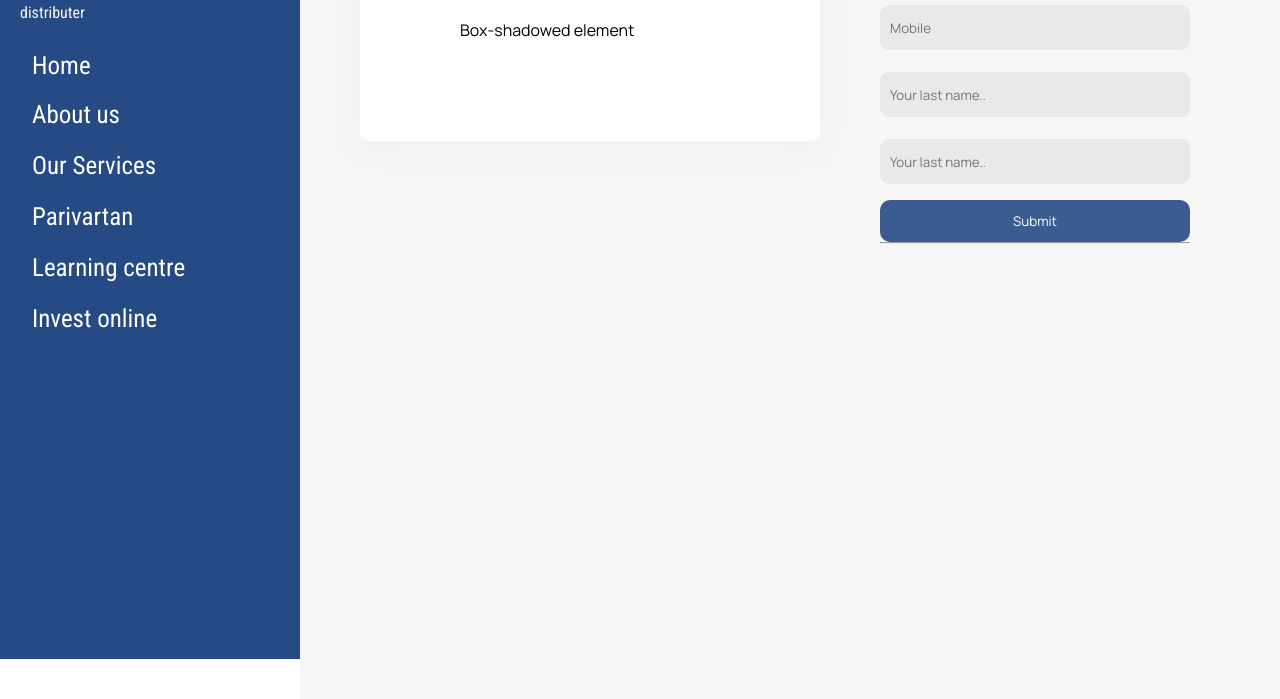
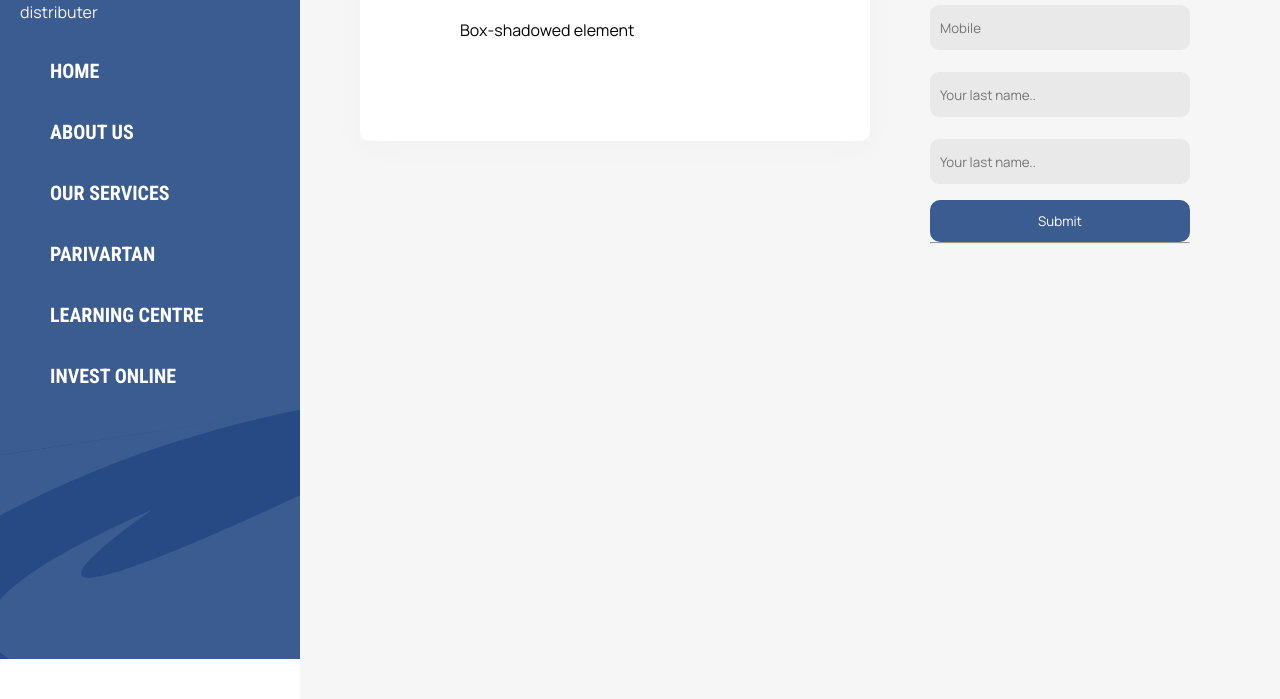
Before and after one commit to npaul2173/simplyInvest, a React app: page / in a window 1280 px wide. Shown: the part 141-840 px from the top of the page. Built offline with nearby package versions, Linux system fonts and the light colour scheme.

Commit message:
Sidebar Nav background Lower  added

```diff
--- a/src/index.css
+++ b/src/index.css
@@ -5,6 +5,7 @@
   padding: 0;
   text-decoration: none;
   font-family: "Manrope", sans-serif;
+  box-sizing: border-box;
 }
 
 body {
--- a/src/nav/index.js
+++ b/src/nav/index.js
@@ -1,5 +1,6 @@
 import "./index.styles.css";
 import Logo from "../assets/svgs/LOGO.svg";
+import NavBackground from "../assets/svgs/NavLowerbackgroung.svg";
 export const NavBar = () => {
   return (
     <div class="sidenav">
@@ -14,24 +15,28 @@ export const NavBar = () => {
         </span>
       </div>
 
-      <a style={{ fontFamily: "Roboto Condensed" }} href="#" class="active">
-        <span>Home</span>
+      <a href="#" class="active">
+        <span className="navSpan">Home</span>
       </a>
       <a href="#">
-        <span>About us</span>
+        <span className="navSpan">About us</span>
       </a>
       <a href="#">
-        <span>Our Services</span>
+        <span className="navSpan">Our Services</span>
       </a>
       <a href="#">
-        <span>Parivartan</span>
+        <span className="navSpan">Parivartan</span>
       </a>
       <a href="#">
-        <span>Learning centre</span>
+        <span className="navSpan">Learning centre</span>
       </a>
       <a href="#">
-        <span>Invest online</span>
+        <span className="navSpan">Invest online</span>
       </a>
+
+      <div className="navBackgroundContainer">
+        <img className="navBackground" src={NavBackground} alt="simplyInvest" />
+      </div>
     </div>
   );
 };
--- a/src/nav/index.styles.css
+++ b/src/nav/index.styles.css
@@ -1,11 +1,11 @@
  .sidenav {
    overflow-x: hidden;
-   font-family: "Manrope", sans-serif;
    position: fixed;
    width: 300px;
    height: 100vh;
-   background: #254a84;
+   background: #3B5C90;
    transition: all .5s ease;
+   overflow: hidden;
  }
 
  .header_bar {
@@ -42,12 +42,13 @@
  /* The navigation menu links */
 
  .sidenav a {
-   padding: 8px 8px 8px 32px;
+   padding: 8px 8px 8px 50px;
+   margin-bottom: 10px;
    text-decoration: none;
    font-size: 25px;
    color: #ffffff;
    display: block;
-   transition: 0.3s;
+   transition: 0.1s;
  }
 
  /* When you mouse over the navigation links, change their color */
@@ -57,8 +58,11 @@
    background-color: #7496CC;
  }
 
- .sidenav span {
+ .sidenav .navSpan {
    font-family: 'Roboto Condensed' !important;
+   text-transform: uppercase;
+   font-weight: 700;
+   font-size: 20px;
  }
 
  /* Position and style the close button (top right corner) */
@@ -70,3 +74,15 @@
    font-size: 36px;
    margin-left: 50px;
  }
+
+ /* Styles are written but not getting applied at the moment */
+
+ .navBackground {
+   width: 100;
+   height: 100;
+ }
+
+ .navBackgroundContainer {
+   width: 100;
+   height: 100;
+ }
```
Also changed, not shown: src/assets/svgs/NavLowerbackgroung.svg (added).
